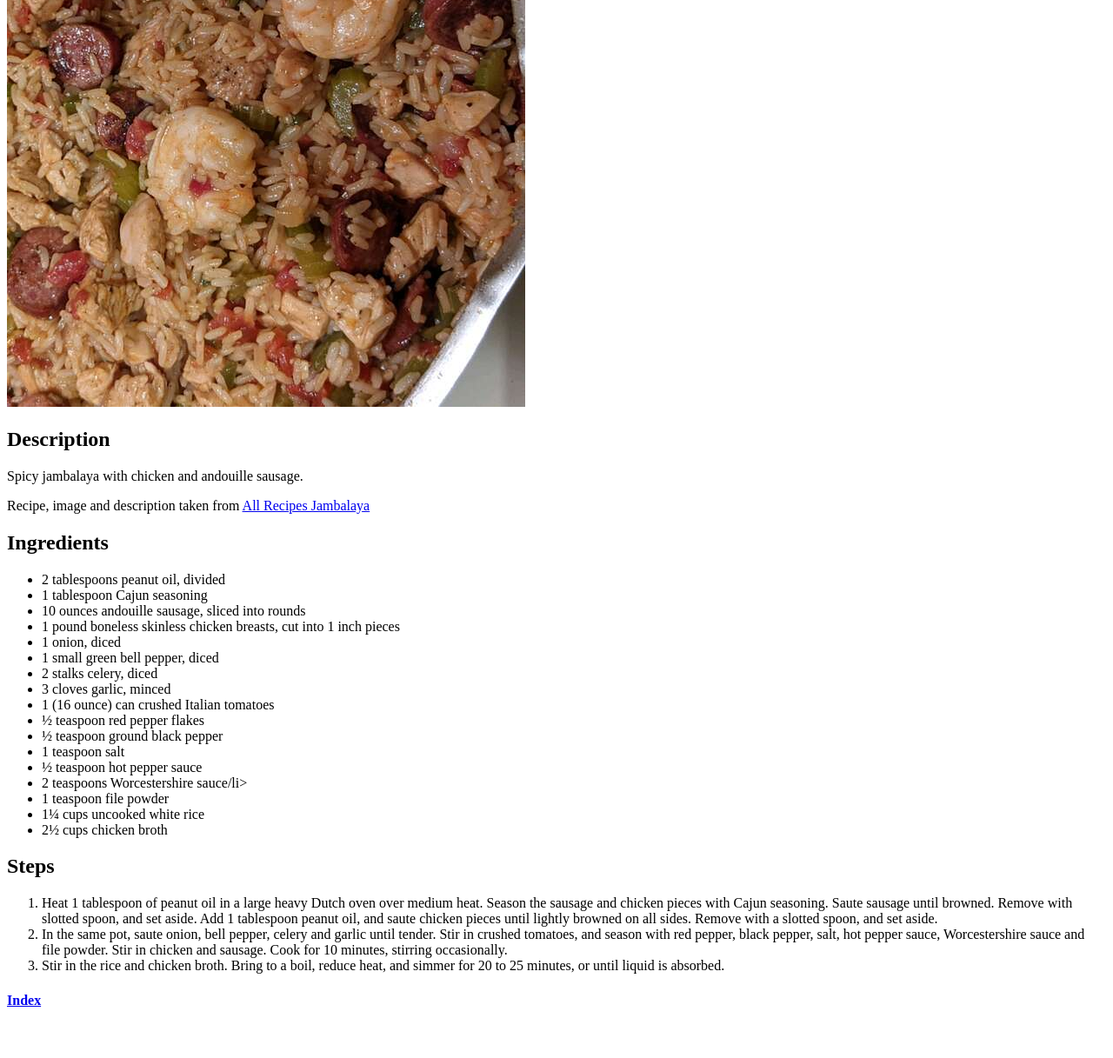
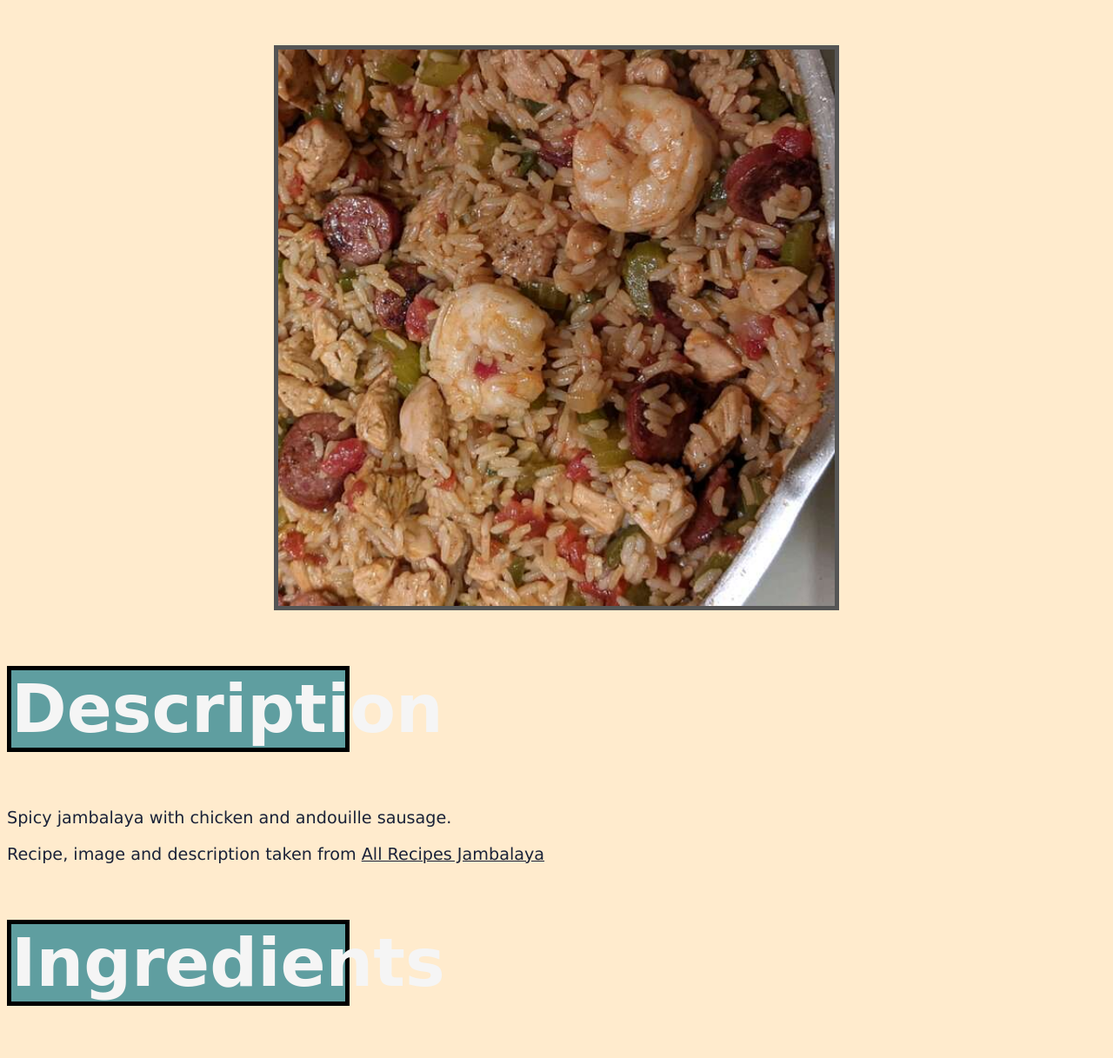
Before and after one commit to mattg614/odin-recipes, a plain HTML site: page recipes/jambalaya.html in a window 1280 px wide. Shown: the part 208-1425 px from the top of the page at 87% size. Before the commit the page ends 1389 px from the top, so only its background shows below. Drawn offline with Linux system fonts and the light colour scheme.

Commit message:
Style the jambalaya page

```diff
--- a/recipes/jambalaya.html
+++ b/recipes/jambalaya.html
@@ -3,15 +3,16 @@
     <head>
         <meta charset="utf-8">
         <title>Jambalaya Recipe</title>
+        <link rel="stylesheet" href="../styles.css">
     </head>
     <body>
-        <h1>Jambalaya</h1>
-        <img src="../img/jambalaya.jpg" alt="Photo of cooked Jambalaya from Allrecipes.com">
-        <h2>Description</h2>
-        <p>Spicy jambalaya with chicken and andouille sausage.</p>
-        <p>Recipe, image and description taken from <a href="https://www.allrecipes.com/recipe/31848/jambalaya/">All Recipes Jambalaya</a></p>
-        <h2>Ingredients</h2>
-        <ul>
+        <h1 class="recipe name">Jambalaya</h1>
+        <img class="recipe img" src="../img/jambalaya.jpg" alt="Photo of cooked Jambalaya from Allrecipes.com">
+        <div class="recipe-wrap"><h2 class="recipe description">Description</h2>
+            <p>Spicy jambalaya with chicken and andouille sausage.</p>
+            <p>Recipe, image and description taken from <a href="https://www.allrecipes.com/recipe/31848/jambalaya/">All Recipes Jambalaya</a></p></div>
+        <h2 class="ingredients">Ingredients</h2>
+        <ul class="ingredients-list">
             <li>2 tablespoons peanut oil, divided</li>
             <li>1 tablespoon Cajun seasoning</li>
             <li>10 ounces andouille sausage, sliced into rounds</li>
@@ -31,8 +32,8 @@
             <li>2½ cups chicken broth</li>
 
         </ul>
-        <h2>Steps</h2>
-        <ol>
+        <h2 class="steps">Steps</h2>
+        <ol class="steps-list">
             <li>Heat 1 tablespoon of peanut oil in a large heavy Dutch oven over medium heat. Season the sausage and chicken pieces with Cajun seasoning. Saute sausage until browned. Remove with slotted spoon, and set aside. Add 1 tablespoon peanut oil, and saute chicken pieces until lightly browned on all sides. Remove with a slotted spoon, and set aside.</li>
             <li>In the same pot, saute onion, bell pepper, celery and garlic until tender. Stir in crushed tomatoes, and season with red pepper, black pepper, salt, hot pepper sauce, Worcestershire sauce and file powder. Stir in chicken and sausage. Cook for 10 minutes, stirring occasionally.</li>
             <li>Stir in the rice and chicken broth. Bring to a boil, reduce heat, and simmer for 20 to 25 minutes, or until liquid is absorbed.</li>
```
